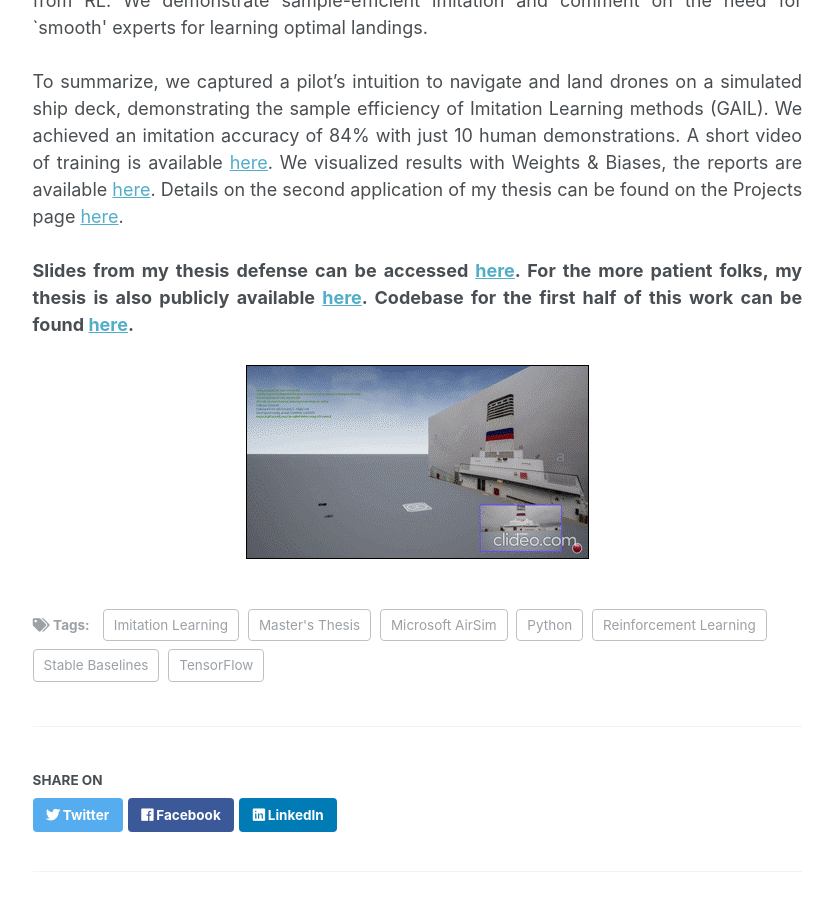
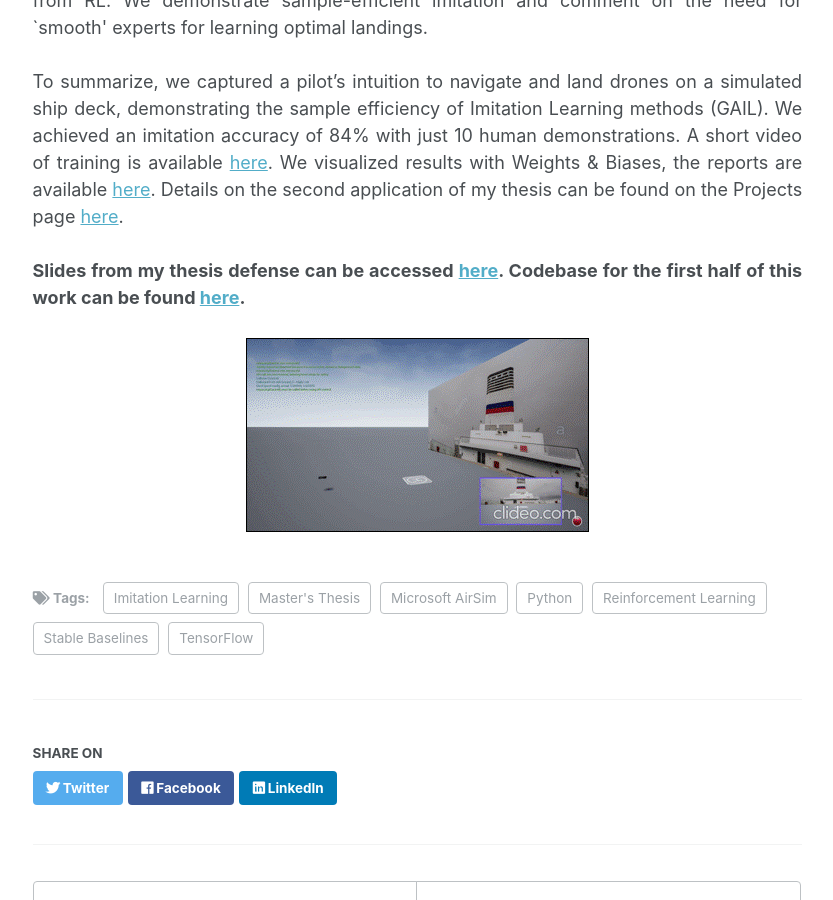
Before and after one commit to prabhasak/prabhasak.github.io, a Jekyll site: the page built from _experience/2020-09-01-masters-thesis.md, in a window 1280 px wide and 900 px high, scrolled down 661 px. Shown: the whole window, without its empty margins (249-1082 px from the left). Built offline with Jekyll 4.4.1, drawn with Linux system fonts in a browser that asks for light colours; part of the change alters nothing that is shown.

Commit message:
removed thesis document

```diff
--- a/_experience/2020-09-01-masters-thesis.md
+++ b/_experience/2020-09-01-masters-thesis.md
@@ -32,8 +32,10 @@ I used sample-efficient IL methods to learn behaviors of two sparsely rewarded s
 
 To summarize, we captured a pilot’s intuition to navigate and land drones on a simulated ship deck, demonstrating the sample efficiency of Imitation Learning methods (GAIL). We achieved an imitation accuracy of 84% with just 10 human demonstrations. A short video of training is available <a href="https://youtu.be/oj4y8GOq4gk">here</a>. We visualized results with Weights & Biases, the reports are available <a href="https://wandb.ai/prabhasak/masters-thesis/reportlist?workspace=user-prabhasak">here</a>. Details on the second application of my thesis can be found on the Projects page <a href="http://prabhasak.github.io/projects/minecraft">here</a>. <br><br>
 
-<b> Slides from my thesis defense can be accessed <a href="https://prabhasak.github.io/files/Thesis_final.pdf">here</a>. For the more patient folks, my thesis is also publicly available <a href="https://prabhasak.github.io/files/Thesis_Prabhasa_Kalkur.pdf">here</a>. Codebase for the first half of this work can be found <a href="https://github.com/prabhasak/masters-thesis">here</a>.<b> <br><br>
-<!-- GitHub for this work can be found at <h1>{{ page.github }}</h1>. -->
+<b> Slides from my thesis defense can be accessed <a href="https://prabhasak.github.io/files/Thesis_final.pdf">here</a>. Codebase for the first half of this work can be found <a href="https://github.com/prabhasak/masters-thesis">here</a>.<b> <br><br>
+
+<!-- For the more patient folks, my thesis is also publicly available <a href="https://prabhasak.github.io/files/Thesis_Prabhasa_Kalkur.pdf">here</a>.  -->
+
 
 <!-- </div> -->
 
```
